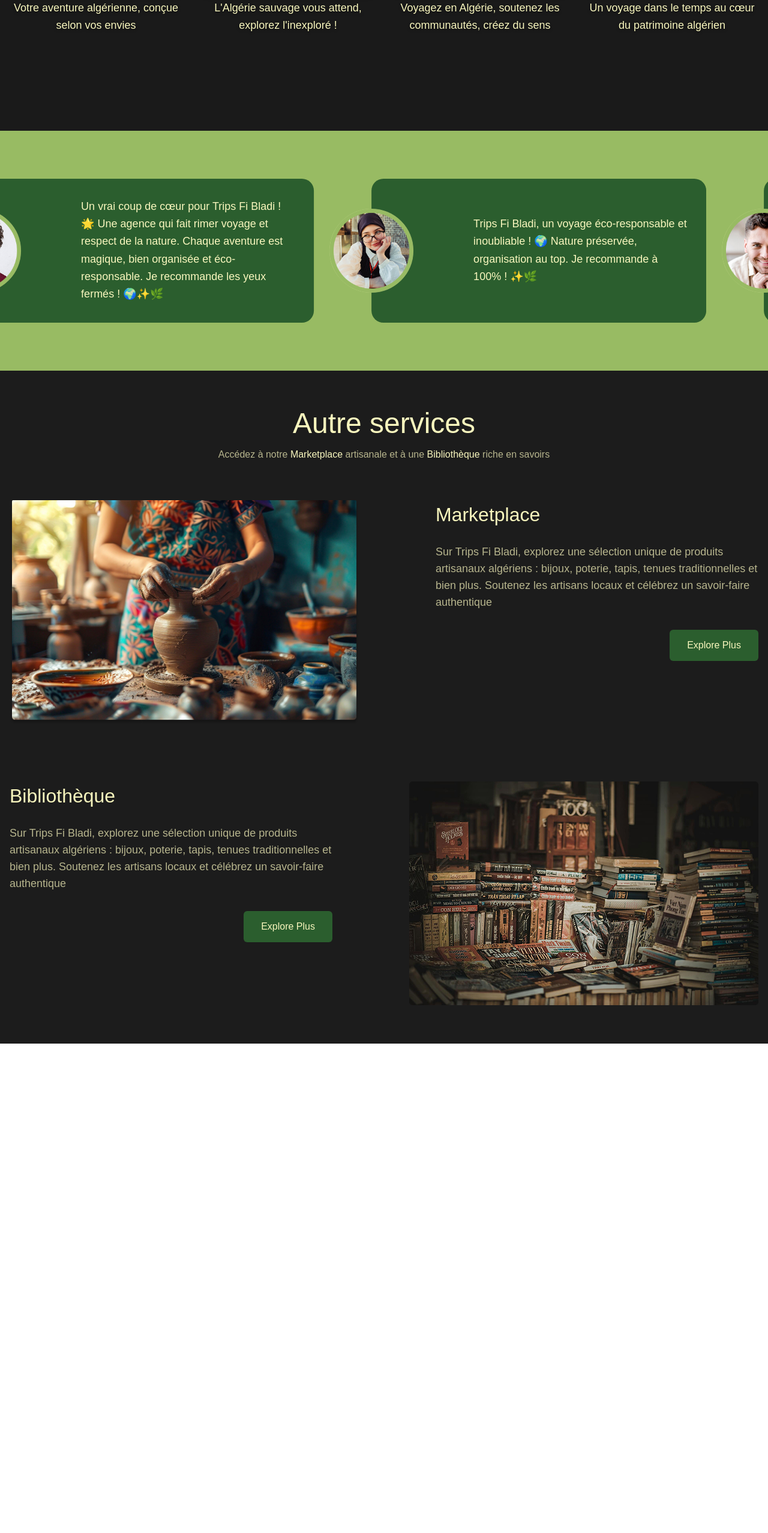
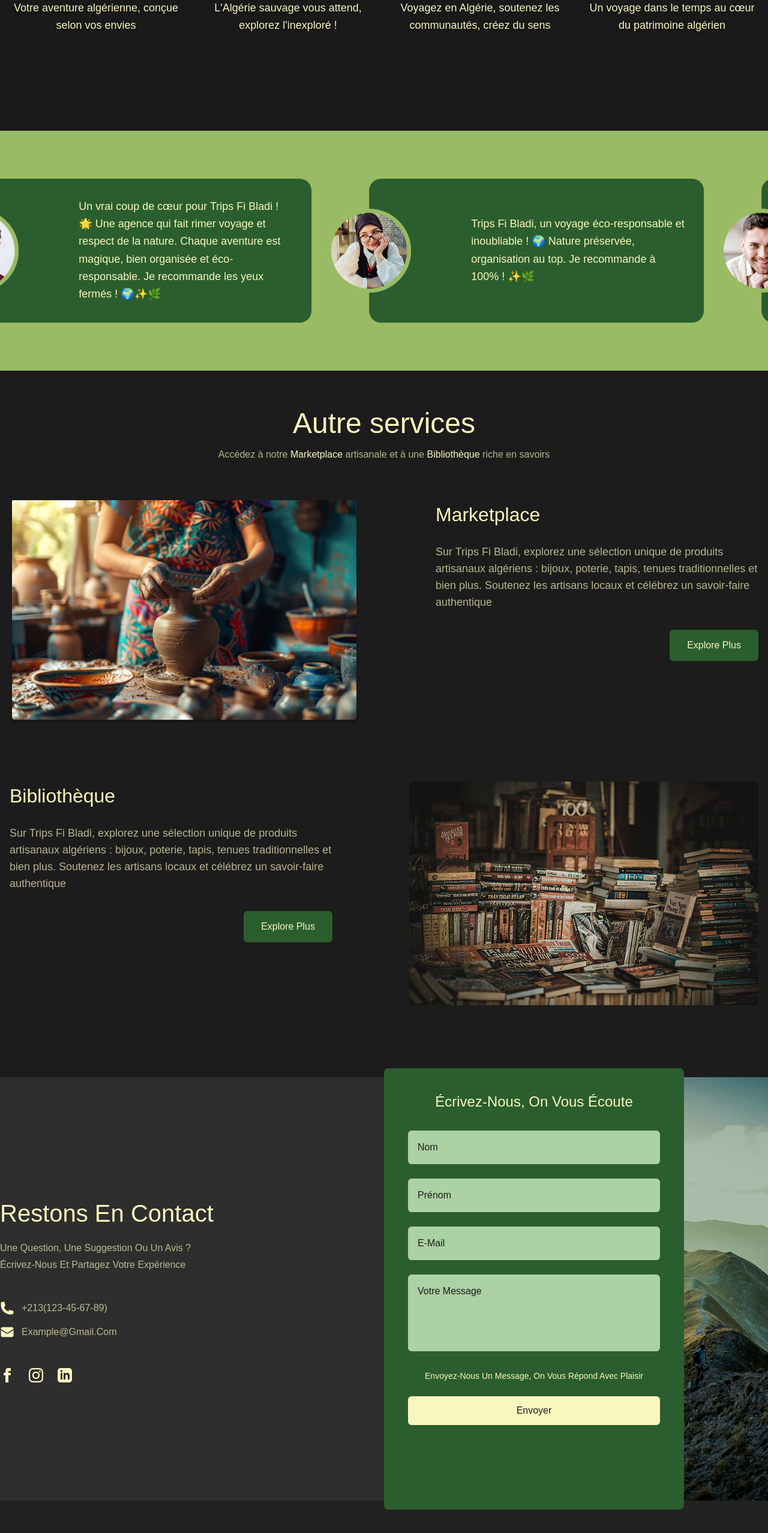
Before and after one commit to saidseghirakram/trips-fi-bladi, a Next.js app: page / in a window 1280 px wide. Shown: the part 2609-5165 px from the top of the page at 60% size. Before the commit the page ends 4349 px from the top, so only its background shows below. Built offline with nearby package versions, Linux system fonts and the light colour scheme.

Commit message:
contact section

```diff
--- a/app/components/AutreServices.tsx
+++ b/app/components/AutreServices.tsx
@@ -3,7 +3,7 @@ import Link from 'next/link';
 
 const AutreServices = () => {
   return (
-    <section className="py-16 bg-[#1C1C1C]">
+    <section className="py-16 bg-[#1C1C1C] pb-30">
       <div className="container mx-auto px-4 max-w-[1400px]">
         <h2 className="text-5xl font-light text-[#F9F7BE] text-center mb-4">Autre services</h2>
         <p className="text-center mb-16 max-w-[902px] mx-auto text-[#F9F7BE]/70">
--- /dev/null
+++ b/app/components/ContactSection.tsx
@@ -0,0 +1,121 @@
+import Image from 'next/image';
+import Link from 'next/link';
+
+const ContactSection = () => {
+  return (
+    <section className="relative bg-[#222] h-[806px] md:h-[706px]">
+      {/* Gray Rectangle Background */}
+      <div className="absolute top-0 left-0 right-0 h-full bg-[#2E2E2E]" />
+
+      {/* Background Image Container - Right Side */}
+      <div className="absolute top-0 right-0 w-[634.878px] h-full z-10 hidden md:block">
+        <Image
+          src="/images/home/contact.png"
+          alt="Contact background"
+          fill
+          className="object-cover"
+          style={{
+            backgroundPosition: '50%',
+            backgroundRepeat: 'no-repeat'
+          }}
+        />
+        {/* Green overlay */}
+        <div className="absolute inset-0 bg-[#2B5E2E]/40 mix-blend-multiply" />
+      </div>
+
+      {/* Content Container */}
+      <div className="container mx-auto relative z-20 h-full">
+        <div className="flex flex-col md:flex-row h-full">
+          {/* Left Content */}
+          <div className="w-full md:w-1/2 px-4 md:px-0 flex flex-col justify-center pt-8 md:pt-0">
+            <h2 className="text-[40px] font-light text-[#F9F7BE] mb-4">Restons En Contact</h2>
+            <div className="text-[#F9F7BE]/70 space-y-1 mb-12">
+              <p>Une Question, Une Suggestion Ou Un Avis ?</p>
+              <p>Écrivez-Nous Et Partagez Votre Expérience</p>
+            </div>
+
+            {/* Contact Info */}
+            <div className="space-y-4 mb-12">
+              <div className="flex items-center gap-3">
+                <div className="w-6 h-6 flex items-center">
+                  <svg xmlns="http://www.w3.org/2000/svg" viewBox="0 0 24 24" fill="#F9F7BE" className="w-6 h-6">
+                    <path fillRule="evenodd" d="M1.5 4.5a3 3 0 013-3h1.372c.86 0 1.61.586 1.819 1.42l1.105 4.423a1.875 1.875 0 01-.694 1.955l-1.293.97c-.135.101-.164.249-.126.352a11.285 11.285 0 006.697 6.697c.103.038.25.009.352-.126l.97-1.293a1.875 1.875 0 011.955-.694l4.423 1.105c.834.209 1.42.959 1.42 1.82V19.5a3 3 0 01-3 3h-2.25C8.552 22.5 1.5 15.448 1.5 6.75V4.5z" clipRule="evenodd" />
+                  </svg>
+                </div>
+                <span className="text-[#F9F7BE]/70">+213(123-45-67-89)</span>
+              </div>
+              <div className="flex items-center gap-3">
+                <div className="w-6 h-6 flex items-center">
+                  <svg xmlns="http://www.w3.org/2000/svg" viewBox="0 0 24 24" fill="#F9F7BE" className="w-6 h-6">
+                    <path d="M1.5 8.67v8.58a3 3 0 003 3h15a3 3 0 003-3V8.67l-8.928 5.493a3 3 0 01-3.144 0L1.5 8.67z" />
+                    <path d="M22.5 6.908V6.75a3 3 0 00-3-3h-15a3 3 0 00-3 3v.158l9.714 5.978a1.5 1.5 0 001.572 0L22.5 6.908z" />
+                  </svg>
+                </div>
+                <span className="text-[#F9F7BE]/70">Example@Gmail.Com</span>
+              </div>
+            </div>
+
+            {/* Social Links */}
+            <div className="flex gap-6 mb-16 md:mb-0">
+              <Link href="#" className="text-[#F9F7BE] hover:text-[#F9F7BE]/80">
+                <svg xmlns="http://www.w3.org/2000/svg" className="w-6 h-6 fill-current" viewBox="0 0 24 24">
+                  <path d="M9 8h-3v4h3v12h5v-12h3.642l.358-4h-4v-1.667c0-.955.192-1.333 1.115-1.333h2.885v-5h-3.808c-3.596 0-5.192 1.583-5.192 4.615v3.385z"/>
+                </svg>
+              </Link>
+              <Link href="#" className="text-[#F9F7BE] hover:text-[#F9F7BE]/80">
+                <svg xmlns="http://www.w3.org/2000/svg" className="w-6 h-6 fill-current" viewBox="0 0 24 24">
+                  <path d="M12 2.163c3.204 0 3.584.012 4.85.07 3.252.148 4.771 1.691 4.919 4.919.058 1.265.069 1.645.069 4.849 0 3.205-.012 3.584-.069 4.849-.149 3.225-1.664 4.771-4.919 4.919-1.266.058-1.644.07-4.85.07-3.204 0-3.584-.012-4.849-.07-3.26-.149-4.771-1.699-4.919-4.92-.058-1.265-.07-1.644-.07-4.849 0-3.204.013-3.583.07-4.849.149-3.227 1.664-4.771 4.919-4.919 1.266-.057 1.645-.069 4.849-.069zm0-2.163c-3.259 0-3.667.014-4.947.072-4.358.2-6.78 2.618-6.98 6.98-.059 1.281-.073 1.689-.073 4.948 0 3.259.014 3.668.072 4.948.2 4.358 2.618 6.78 6.98 6.98 1.281.058 1.689.072 4.948.072 3.259 0 3.668-.014 4.948-.072 4.354-.2 6.782-2.618 6.979-6.98.059-1.28.073-1.689.073-4.948 0-3.259-.014-3.667-.072-4.947-.196-4.354-2.617-6.78-6.979-6.98-1.281-.059-1.69-.073-4.949-.073zm0 5.838c-3.403 0-6.162 2.759-6.162 6.162s2.759 6.163 6.162 6.163 6.162-2.759 6.162-6.163c0-3.403-2.759-6.162-6.162-6.162zm0 10.162c-2.209 0-4-1.79-4-4 0-2.209 1.791-4 4-4s4 1.791 4 4c0 2.21-1.791 4-4 4zm6.406-11.845c-.796 0-1.441.645-1.441 1.44s.645 1.44 1.441 1.44c.795 0 1.439-.645 1.439-1.44s-.644-1.44-1.439-1.44z"/>
+                </svg>
+              </Link>
+              <Link href="#" className="text-[#F9F7BE] hover:text-[#F9F7BE]/80">
+                <svg xmlns="http://www.w3.org/2000/svg" className="w-6 h-6 fill-current" viewBox="0 0 24 24">
+                  <path d="M19 0h-14c-2.761 0-5 2.239-5 5v14c0 2.761 2.239 5 5 5h14c2.762 0 5-2.239 5-5v-14c0-2.761-2.238-5-5-5zm-11 19h-3v-11h3v11zm-1.5-12.268c-.966 0-1.75-.79-1.75-1.764s.784-1.764 1.75-1.764 1.75.79 1.75 1.764-.783 1.764-1.75 1.764zm13.5 12.268h-3v-5.604c0-3.368-4-3.113-4 0v5.604h-3v-11h3v1.765c1.396-2.586 7-2.777 7 2.476v6.759z"/>
+                </svg>
+              </Link>
+            </div>
+          </div>
+
+          {/* Right Content - Contact Form */}
+          <div className="w-full md:w-1/2 relative z-30 flex items-center">
+            <div className="w-full md:w-[500px] bg-[#2B5E2E] rounded-lg p-6 md:p-10 mx-4 md:mx-0 md:absolute md:left-0 md:top-[-15px] h-auto md:h-[736px]">
+              <h3 className="text-[#F9F7BE] text-xl md:text-2xl mb-4 md:mb-8 text-center">Écrivez-Nous, On Vous Écoute</h3>
+              <form className="space-y-3 md:space-y-6">
+                <input
+                  type="text"
+                  placeholder="Nom"
+                  className="w-full p-3 md:p-4 rounded-md bg-[#ACD1A3] placeholder-[#1C1C1C] text-[#1C1C1C] focus:outline-none text-base"
+                />
+                <input
+                  type="text"
+                  placeholder="Prénom"
+                  className="w-full p-3 md:p-4 rounded-md bg-[#ACD1A3] placeholder-[#1C1C1C] text-[#1C1C1C] focus:outline-none text-base"
+                />
+                <input
+                  type="email"
+                  placeholder="E-Mail"
+                  className="w-full p-3 md:p-4 rounded-md bg-[#ACD1A3] placeholder-[#1C1C1C] text-[#1C1C1C] focus:outline-none text-base"
+                />
+                <textarea
+                  placeholder="Votre Message"
+                  rows={4}
+                  className="w-full p-3 md:p-4 rounded-md bg-[#ACD1A3] placeholder-[#1C1C1C] text-[#1C1C1C] focus:outline-none resize-none text-base"
+                />
+                <p className="text-center text-[#F9F7BE] text-sm">
+                  Envoyez-Nous Un Message, On Vous Répond Avec Plaisir
+                </p>
+                <button
+                  type="submit"
+                  className="w-full py-3 bg-[#F9F7BE] text-[#1C1C1C] rounded-md hover:bg-[#F9F7BE]/90 transition-colors text-base font-medium"
+                >
+                  Envoyer
+                </button>
+              </form>
+            </div>
+          </div>
+        </div>
+      </div>
+    </section>
+  );
+};
+
+export default ContactSection;
--- a/app/page.tsx
+++ b/app/page.tsx
@@ -4,6 +4,7 @@ import AdvantagesSection from "./components/AdvantagesSection";
 import TestimonialsSection from "./components/TestimonialsSection";
 import OffresSection from "./components/OffresSection";
 import AutreServices from "./components/AutreServices";
+import ContactSection from "./components/ContactSection";
 
 export default function Home() {
   return (
@@ -87,6 +88,13 @@ export default function Home() {
 
       {/* Autre Services Section */}
       <AutreServices />
+
+      {/* Contact Section */}
+      <ContactSection />
+
+      {/* Spacer Section */}
+      <section className="w-full h-[400px] bg-[#222]" />
+
     </>
   );
 }
--- a/tailwind.config.js
+++ /dev/null
@@ -1,22 +0,0 @@
-/** @type {import('tailwindcss').Config} */
-module.exports = {
-  content: [
-    './pages/**/*.{js,ts,jsx,tsx,mdx}',
-    './components/**/*.{js,ts,jsx,tsx,mdx}',
-    './app/**/*.{js,ts,jsx,tsx,mdx}',
-  ],
-  theme: {
-    extend: {
-      keyframes: {
-        scroll: {
-          '0%': { transform: 'translateX(0)' },
-          '100%': { transform: 'translateX(-50%)' }
-        }
-      },
-      animation: {
-        'scroll': 'scroll 40s linear infinite'
-      }
-    },
-  },
-  plugins: [],
-}
```
Also changed, not shown: public/images/home/contact.png (added).
